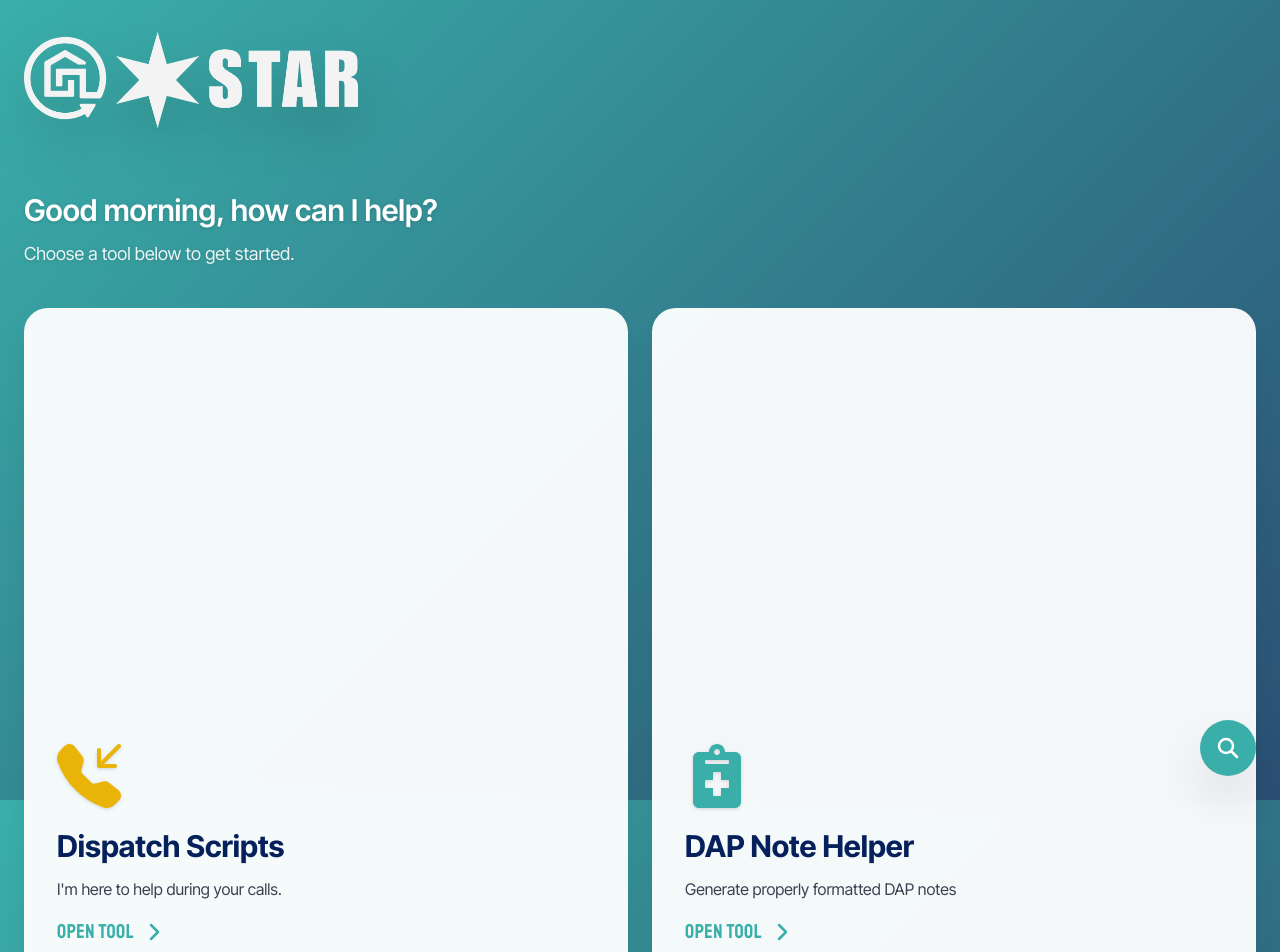
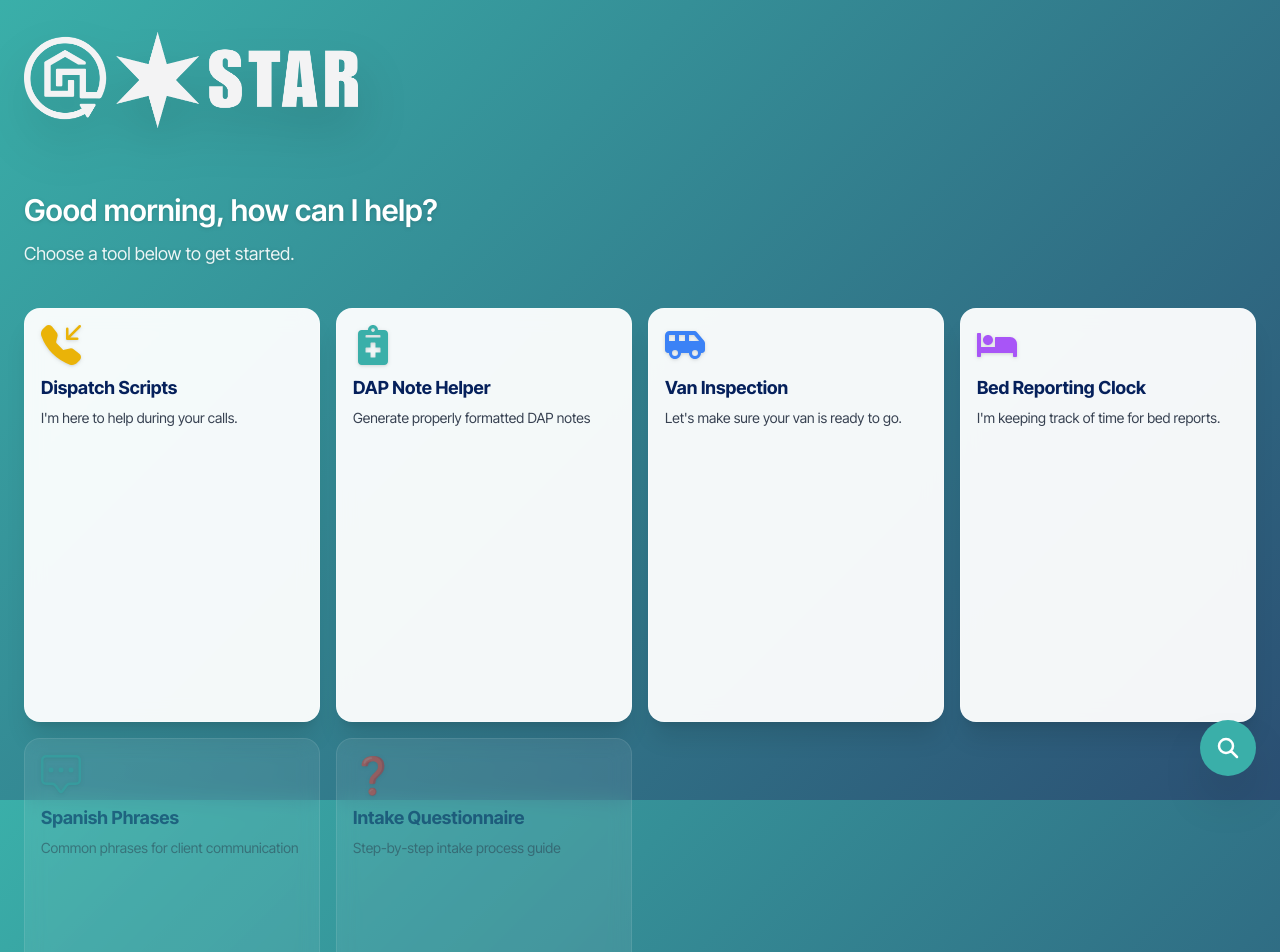
Before and after one commit to mgarcera-ash/star, a React (Vite) app: page / in a window 1280 px wide. Shown: the top 952 px of the page. Built offline with nearby package versions, Linux system fonts and the light colour scheme.

Commit message:
Aspect 5:7

```diff
--- a/src/components/Home.jsx
+++ b/src/components/Home.jsx
@@ -153,14 +153,14 @@ const Home = ({ onNavigate, recentlyAccessed = [] }) => {
           </div>
 
           {/* Tool Cards Grid */}
-          <div className="grid grid-cols-1 md:grid-cols-2 gap-6">
+          <div className="grid grid-cols-2 md:grid-cols-3 lg:grid-cols-4 gap-4">
             {tools.map((tool) => (
               <button
                 key={tool.id}
                 onClick={() => tool.ready && onNavigate(tool.id)}
                 disabled={!tool.ready}
                 className={`
-                  group relative overflow-hidden rounded-3xl p-8 text-left aspect-[9/16]
+                  group relative overflow-hidden rounded-2xl p-4 text-left aspect-[5/7]
                   transform transition-all duration-300
                   ${tool.ready
                     ? 'glass-card-strong hover:scale-105 hover:shadow-2xl cursor-pointer shadow-xl'
@@ -177,40 +177,21 @@ const Home = ({ onNavigate, recentlyAccessed = [] }) => {
                 )}
 
                 {/* Content */}
-                <div className="relative z-10">
-                  <div className={`text-6xl mb-5 drop-shadow w-16 h-16 flex items-center justify-center ${tool.iconColor || 'text-ash-teal'}`}>
+                <div className="relative z-10 flex flex-col h-full">
+                  <div className={`text-4xl mb-3 drop-shadow w-10 h-10 flex items-center justify-center ${tool.iconColor || 'text-ash-teal'}`}>
                     {tool.icon}
                   </div>
-                  <h3 className="text-3xl text-ash-navy mb-3 font-bold">
+                  <h3 className="text-lg text-ash-navy mb-2 font-bold leading-tight">
                     {tool.title}
                   </h3>
-                  <p className="text-gray-700 mb-4 text-base leading-relaxed">
+                  <p className="text-gray-700 text-sm leading-snug flex-grow">
                     {tool.description}
                   </p>
 
                   {!tool.ready && (
-                    <span className="inline-block px-4 py-2 bg-white/50 text-gray-600 text-sm font-medium rounded-full border border-white/30">
+                    <span className="inline-block mt-2 px-2 py-1 bg-white/50 text-gray-600 text-xs font-medium rounded-full border border-white/30">
                       Coming Soon
                     </span>
-                  )}
-
-                  {tool.ready && (
-                    <div className="flex items-center text-ash-teal font-staatliches text-xl tracking-wide uppercase group-hover:translate-x-2 transition-transform">
-                      Open Tool
-                      <svg
-                        className="w-6 h-6 ml-2"
-                        fill="none"
-                        stroke="currentColor"
-                        viewBox="0 0 24 24"
-                      >
-                        <path
-                          strokeLinecap="round"
-                          strokeLinejoin="round"
-                          strokeWidth={2.5}
-                          d="M9 5l7 7-7 7"
-                        />
-                      </svg>
-                    </div>
                   )}
                 </div>
               </button>
```
